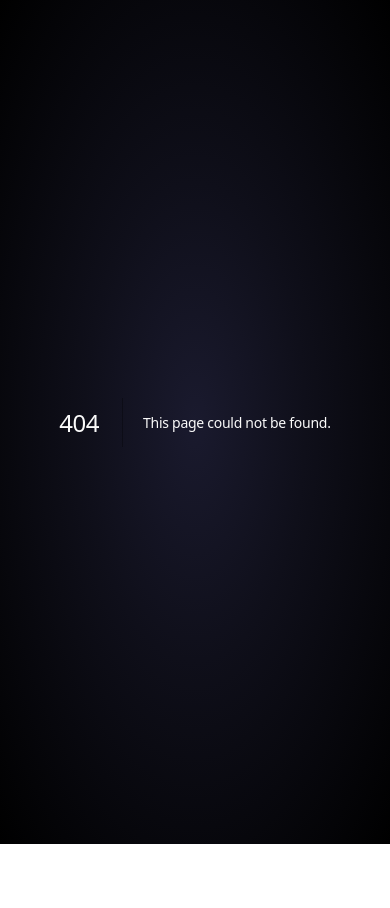
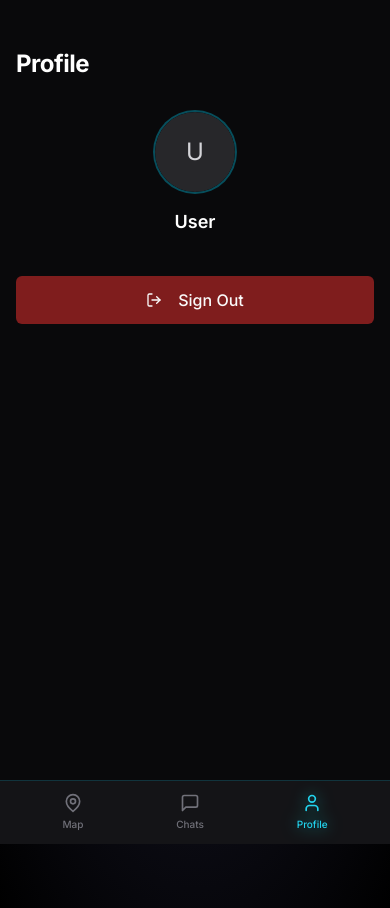
Before and after one commit to Dogigraff/cheers-app, a Next.js app: page /profile in a window 390 px wide. Before the commit this address had no page. Before the commit the page ends 844 px from the top, so only its background shows below. Built offline with nearby package versions, Linux system fonts and the light colour scheme; no server answers.

Commit message:
Implement a professional Mobile-First Layout with a Bottom Navigation Bar

```diff
--- /dev/null
+++ b/app/chats/page.tsx
@@ -0,0 +1,22 @@
+import { MessageSquare } from "lucide-react";
+
+export default function ChatsPage() {
+    return (
+        <div className="min-h-screen bg-zinc-950 text-white">
+            <div className="max-w-md mx-auto px-4 pt-12 pb-8">
+                <h1 className="text-2xl font-bold mb-1">My Chats</h1>
+                <p className="text-sm text-zinc-500 mb-8">Your active beacons & conversations</p>
+
+                <div className="flex flex-col items-center justify-center py-20 text-center">
+                    <div className="w-16 h-16 rounded-full bg-zinc-800/60 flex items-center justify-center mb-4">
+                        <MessageSquare className="w-7 h-7 text-zinc-600" />
+                    </div>
+                    <p className="text-zinc-400 font-medium mb-1">No active chats yet</p>
+                    <p className="text-sm text-zinc-600">
+                        Light a beacon on the map to start connecting
+                    </p>
+                </div>
+            </div>
+        </div>
+    );
+}
--- a/app/layout.tsx
+++ b/app/layout.tsx
@@ -1,6 +1,7 @@
 import type { Metadata } from "next";
 import { Inter } from "next/font/google";
 import { Toaster } from "sonner";
+import { MainLayout } from "@/components/layout/main-layout";
 import "./globals.css";
 
 const inter = Inter({ subsets: ["latin"] });
@@ -32,7 +33,7 @@ export default function RootLayout({
   return (
     <html lang="ru" className="dark" suppressHydrationWarning>
       <body className={`${inter.className} antialiased`} suppressHydrationWarning>
-        {children}
+        <MainLayout>{children}</MainLayout>
         <Toaster position="top-center" theme="dark" />
       </body>
     </html>
--- /dev/null
+++ b/app/profile/page.tsx
@@ -0,0 +1,67 @@
+"use client";
+
+import { useEffect, useState, useRef } from "react";
+import { useRouter } from "next/navigation";
+import { LogOut } from "lucide-react";
+import { Avatar, AvatarFallback, AvatarImage } from "@/components/ui/avatar";
+import { Button } from "@/components/ui/button";
+import { createClient } from "@/utils/supabase/client";
+import type { User } from "@supabase/supabase-js";
+
+export default function ProfilePage() {
+    const router = useRouter();
+    const supabaseRef = useRef(createClient());
+    const supabase = supabaseRef.current;
+    const [user, setUser] = useState<User | null>(null);
+    const [signingOut, setSigningOut] = useState(false);
+
+    useEffect(() => {
+        void supabase.auth.getUser().then(({ data: { user: u } }) => setUser(u));
+    }, [supabase]);
+
+    const handleSignOut = async () => {
+        setSigningOut(true);
+        await supabase.auth.signOut();
+        router.push("/login");
+        router.refresh();
+    };
+
+    const displayName =
+        (user?.user_metadata?.full_name as string) ??
+        user?.email?.split("@")[0] ??
+        "User";
+    const avatarUrl = user?.user_metadata?.avatar_url as string | undefined;
+
+    return (
+        <div className="min-h-screen bg-zinc-950 text-white">
+            <div className="max-w-md mx-auto px-4 pt-12 pb-8">
+                <h1 className="text-2xl font-bold mb-8">Profile</h1>
+
+                <div className="flex flex-col items-center text-center mb-10">
+                    <Avatar className="w-20 h-20 mb-4 ring-2 ring-cyan-500/40">
+                        <AvatarImage src={avatarUrl} />
+                        <AvatarFallback className="bg-zinc-800 text-zinc-300 text-2xl">
+                            {displayName.charAt(0).toUpperCase()}
+                        </AvatarFallback>
+                    </Avatar>
+                    <p className="text-lg font-semibold">{displayName}</p>
+                    {user?.email && (
+                        <p className="text-sm text-zinc-500 mt-0.5">{user.email}</p>
+                    )}
+                </div>
+
+                <div className="space-y-3">
+                    <Button
+                        variant="destructive"
+                        className="w-full h-12 text-base font-medium"
+                        onClick={handleSignOut}
+                        disabled={signingOut}
+                    >
+                        <LogOut className="w-4 h-4 mr-2" />
+                        {signingOut ? "Signing out…" : "Sign Out"}
+                    </Button>
+                </div>
+            </div>
+        </div>
+    );
+}
--- a/components/beacon/create-beacon-btn.tsx
+++ b/components/beacon/create-beacon-btn.tsx
@@ -182,7 +182,7 @@ function CreateBeaconBtnInner() {
     <>
       <button
         onClick={handleOpen}
-        className="fixed bottom-8 left-1/2 -translate-x-1/2 z-[1000]
+        className="fixed bottom-24 left-1/2 -translate-x-1/2 z-[1000]
                    w-16 h-16 rounded-full flex items-center justify-center
                    bg-gradient-to-br from-neon-cyan to-[#0099aa] text-black font-semibold
                    shadow-[0_0_24px_rgba(0,243,255,0.6),0_0_48px_rgba(0,243,255,0.3)]
--- /dev/null
+++ b/components/layout/bottom-nav.tsx
@@ -0,0 +1,40 @@
+"use client";
+
+import Link from "next/link";
+import { usePathname } from "next/navigation";
+import { MapPin, MessageSquare, User } from "lucide-react";
+
+const NAV_ITEMS = [
+    { href: "/", icon: MapPin, label: "Map" },
+    { href: "/chats", icon: MessageSquare, label: "Chats" },
+    { href: "/profile", icon: User, label: "Profile" },
+] as const;
+
+export function BottomNav() {
+    const pathname = usePathname();
+
+    return (
+        <nav className="fixed bottom-0 left-0 right-0 z-[1000] h-16 bg-zinc-900/80 backdrop-blur-xl border-t border-cyan-500/20">
+            <div className="flex items-center justify-around h-full max-w-md mx-auto px-4">
+                {NAV_ITEMS.map(({ href, icon: Icon, label }) => {
+                    const isActive =
+                        href === "/" ? pathname === "/" : pathname.startsWith(href);
+
+                    return (
+                        <Link
+                            key={href}
+                            href={href}
+                            className={`flex flex-col items-center gap-1 px-3 py-1 rounded-lg transition-all duration-200 ${isActive
+                                    ? "text-cyan-400 drop-shadow-[0_0_8px_rgba(0,243,255,0.6)]"
+                                    : "text-zinc-500 hover:text-zinc-300"
+                                }`}
+                        >
+                            <Icon className="w-5 h-5" />
+                            <span className="text-[10px] font-medium">{label}</span>
+                        </Link>
+                    );
+                })}
+            </div>
+        </nav>
+    );
+}
--- /dev/null
+++ b/components/layout/main-layout.tsx
@@ -0,0 +1,23 @@
+"use client";
+
+import { usePathname } from "next/navigation";
+import { BottomNav } from "./bottom-nav";
+
+/** Routes that should NOT display the bottom navigation */
+const NO_NAV_ROUTES = ["/login", "/auth"];
+
+export function MainLayout({ children }: { children: React.ReactNode }) {
+    const pathname = usePathname();
+    const hideNav = NO_NAV_ROUTES.some((route) => pathname.startsWith(route));
+
+    if (hideNav) {
+        return <>{children}</>;
+    }
+
+    return (
+        <>
+            <div className="pb-16">{children}</div>
+            <BottomNav />
+        </>
+    );
+}
--- a/components/map/map-view.tsx
+++ b/components/map/map-view.tsx
@@ -6,12 +6,11 @@ import { useNearbyBeacons, type NearbyBeacon } from "@/hooks/use-nearby-beacons"
 import { Sheet, SheetContent, SheetDescription, SheetHeader, SheetTitle } from "@/components/ui/sheet";
 import { Button } from "@/components/ui/button";
 import { Avatar, AvatarFallback, AvatarImage } from "@/components/ui/avatar";
-import { MapPin, Users, LogOut } from "lucide-react";
+import { MapPin, Users } from "lucide-react";
 import { useRouter } from "next/navigation";
 import { joinParty } from "@/actions/join-party";
 import { toast } from "sonner";
 import { createClient } from "@/utils/supabase/client";
-import type { User } from "@supabase/supabase-js";
 
 // Get emoji for asset type (safe for SSR/hydration)
 function getAssetEmoji(assets: NearbyBeacon["assets"]): string {
@@ -163,36 +162,6 @@ export function MapView() {
   const [selectedBeacon, setSelectedBeacon] = useState<NearbyBeacon | null>(null);
   const [sheetOpen, setSheetOpen] = useState(false);
   const [mapLoaded, setMapLoaded] = useState(false);
-  const [user, setUser] = useState<User | null>(null);
-  const [dropdownOpen, setDropdownOpen] = useState(false);
-  const dropdownRef = useRef<HTMLDivElement>(null);
-
-  useEffect(() => {
-    void supabase.auth.getUser().then(({ data: { user: u } }) => setUser(u));
-    const {
-      data: { subscription },
-    } = supabase.auth.onAuthStateChange((_event, session) => setUser(session?.user ?? null));
-    return () => subscription.unsubscribe();
-  }, [supabase]);
-
-  useEffect(() => {
-    const handleClickOutside = (e: MouseEvent) => {
-      if (dropdownRef.current && !dropdownRef.current.contains(e.target as Node)) {
-        setDropdownOpen(false);
-      }
-    };
-    if (dropdownOpen) {
-      document.addEventListener("click", handleClickOutside);
-      return () => document.removeEventListener("click", handleClickOutside);
-    }
-  }, [dropdownOpen]);
-
-  const handleLogOut = async () => {
-    await supabase.auth.signOut();
-    setDropdownOpen(false);
-    router.push("/login");
-    router.refresh();
-  };
 
   useEffect(() => {
     const handler = () => refetch();
@@ -318,36 +287,6 @@ export function MapView() {
 
   return (
     <div className="relative w-full h-screen bg-black">
-      <header className="absolute top-0 left-0 right-0 z-[1000] flex justify-end p-3 pointer-events-none">
-        <div className="pointer-events-auto" ref={dropdownRef}>
-          <Button
-            variant="ghost"
-            size="icon"
-            className="h-11 w-11 rounded-full bg-background/90 backdrop-blur-sm border border-border hover:bg-accent"
-            onClick={() => setDropdownOpen((o) => !o)}
-            aria-label="Account menu"
-          >
-            <Avatar className="h-9 w-9">
-              <AvatarImage src={user?.user_metadata?.avatar_url as string | undefined} />
-              <AvatarFallback className="bg-secondary text-secondary-foreground">
-                {user?.email?.charAt(0).toUpperCase() ?? "?"}
-              </AvatarFallback>
-            </Avatar>
-          </Button>
-          {dropdownOpen && (
-            <div className="absolute right-0 top-full mt-2 w-48 rounded-lg border border-border bg-card shadow-lg py-1">
-              <button
-                type="button"
-                className="flex w-full items-center gap-2 px-3 py-2 text-sm hover:bg-accent hover:text-accent-foreground"
-                onClick={handleLogOut}
-              >
-                <LogOut className="h-4 w-4" />
-                Log Out
-              </button>
-            </div>
-          )}
-        </div>
-      </header>
       <YMaps
         query={{
           lang: "ru_RU",
--- a/middleware.ts
+++ b/middleware.ts
@@ -7,5 +7,5 @@ export async function middleware(request: NextRequest) {
 
 export const config = {
   // Только маршруты приложения — не трогаем _next, api, статику (иначе 404 на chunks)
-  matcher: ["/", "/login", "/login/:path*", "/chat", "/chat/:path*", "/auth/:path*"],
+  matcher: ["/", "/login", "/login/:path*", "/chat", "/chat/:path*", "/chats", "/chats/:path*", "/profile", "/profile/:path*", "/auth/:path*"],
 };
```
Lines whose indentation alone changed are shown as unchanged.
